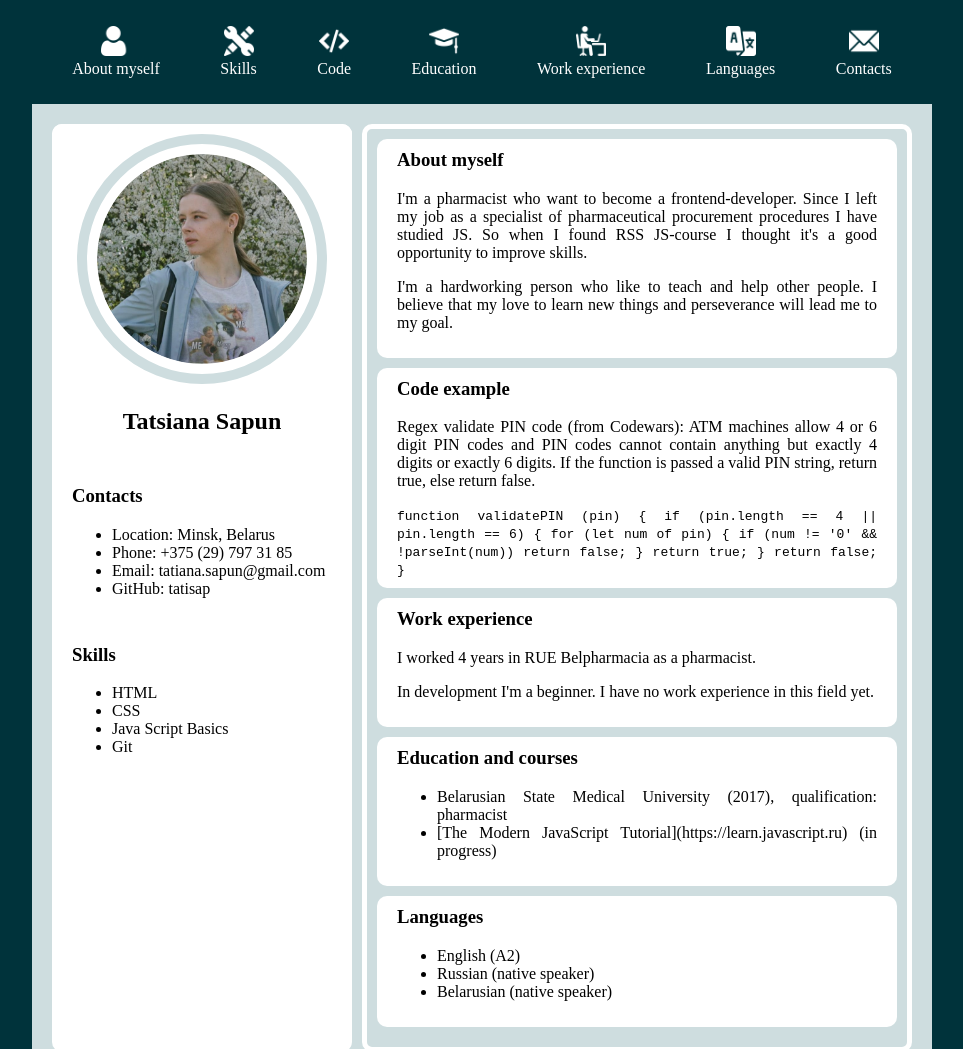
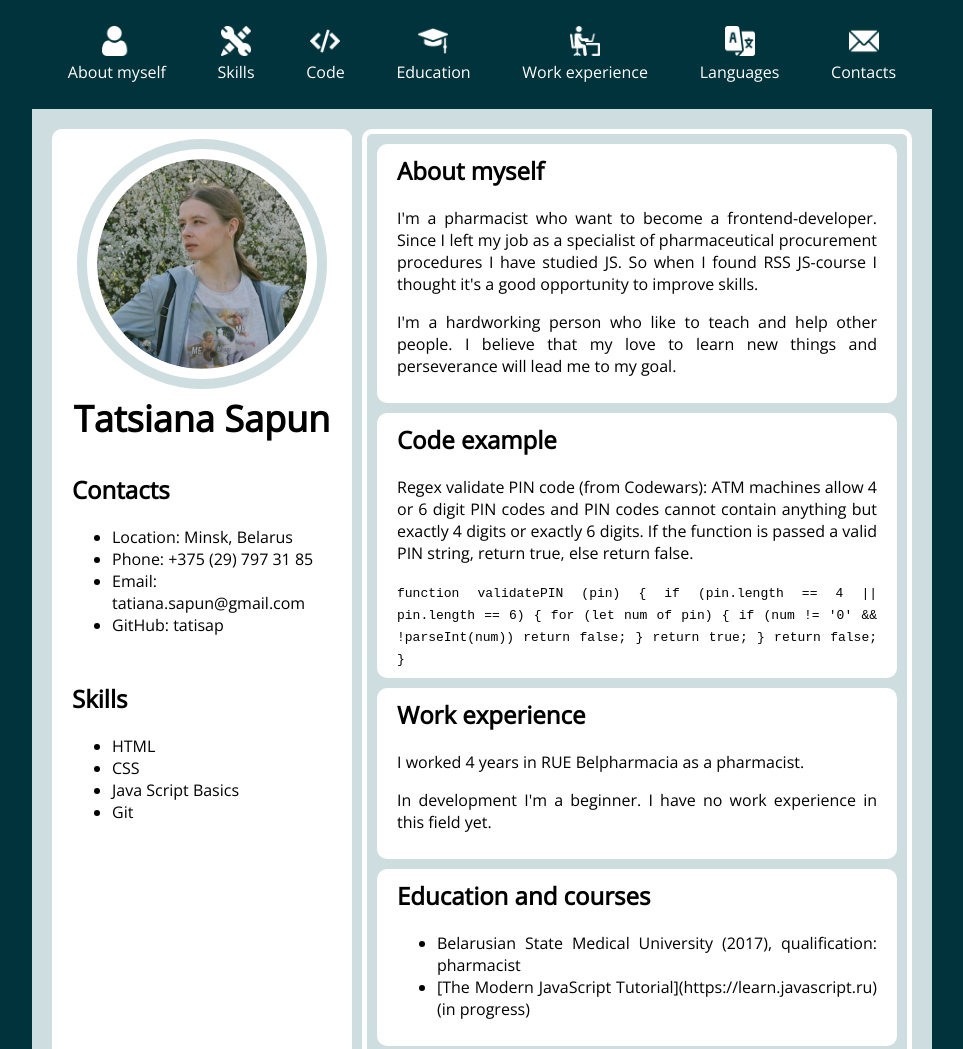
Before and after one commit to tatisap/rsschool-cv, a plain HTML site: page index.html in a window 1280 px wide. Shown: the top 1049 px of the page, without its empty margins (158-1121 px from the left). Drawn offline with Linux system fonts and the light colour scheme.

Commit message:
feat: connect font

```diff
--- a/index.html
+++ b/index.html
@@ -68,7 +68,7 @@
 
                     </section>
                     <section class="section" id="contacts">
-                        <h3>Contacts</h3>
+                        <h2>Contacts</h2>
                         <ul>
                             <li>Location: Minsk, Belarus</li>
                             <li>Phone: +375 (29) 797 31 85</li>
@@ -77,7 +77,7 @@
                         </ul>
                     </section>
                     <section class="section" id="skills">
-                        <h3>Skills</h3>
+                        <h2>Skills</h2>
                         <ul>
                             <li>HTML</li>
                             <li>CSS</li>
@@ -88,7 +88,7 @@
                 </div>
                 <div class="right-column">
                     <section class="section" id="summary">
-                        <h3>About myself</h3>
+                        <h2>About myself</h2>
                         <p>I'm a pharmacist who want to become a frontend-developer. Since I left my job as a
                         specialist of pharmaceutical procurement procedures I have studied JS. So when I found
                         RSS JS-course I thought it's a good opportunity to improve skills.</p>
@@ -96,7 +96,7 @@
                         love to learn new things and perseverance will lead me to my goal.</p>
                     </section>
                     <section class="section" id="code">
-                        <h3>Code example</h3>
+                        <h2>Code example</h2>
                         <p>Regex validate PIN code (from Codewars): ATM machines allow 4 or 6 digit PIN codes
                         and PIN codes cannot contain anything but exactly 4 digits or exactly 6 digits. If the
                         function is passed a valid PIN string, return true, else return false.</p>
@@ -113,19 +113,19 @@
                         </code>
                     </section>
                     <section class="section" id="work">
-                        <h3>Work experience</h3>
+                        <h2>Work experience</h2>
                         <p>I worked 4 years in RUE Belpharmacia as a pharmacist.</p>
                         <p>In development I'm a beginner. I have no work experience in this field yet.</p>
                     </section>
                     <section class="section" id="education">
-                        <h3>Education and courses</h3>
+                        <h2>Education and courses</h2>
                         <ul>
                             <li>Belarusian State Medical University (2017), qualification: pharmacist</li>
                             <li>[The Modern JavaScript Tutorial](https://learn.javascript.ru) (in progress)</li>
                         </ul>
                     </section>
                     <section class="section" id="languages">
-                        <h3>Languages</h3>
+                        <h2>Languages</h2>
                         <ul>
                             <li>English (A2)</li>
                             <li>Russian (native speaker)</li>
--- a/style.css
+++ b/style.css
@@ -1,3 +1,7 @@
+@font-face {
+  font-family: Open;
+   src: url("./fonts/OpenSans-Regular.ttf");
+ }
 * {
   box-sizing: border-box;
 }
@@ -5,6 +9,7 @@ body {
   margin: 0px;
   background-color: #00333b;
   min-width: 700px;
+  font-family: 'Open', sans-serif;
 }
 .container {
   margin: 0px auto ;
@@ -74,7 +79,11 @@ header {
   padding: 10px 20px;
   text-align: justify;
 }
-h3 {
+h1 {
+  margin: 0px;
+  font-size: 36px;
+}
+h2 {
   margin-top: 0px;
 }
 #profile {
```
Also changed, not shown: fonts/OpenSans-Regular.ttf (added).
